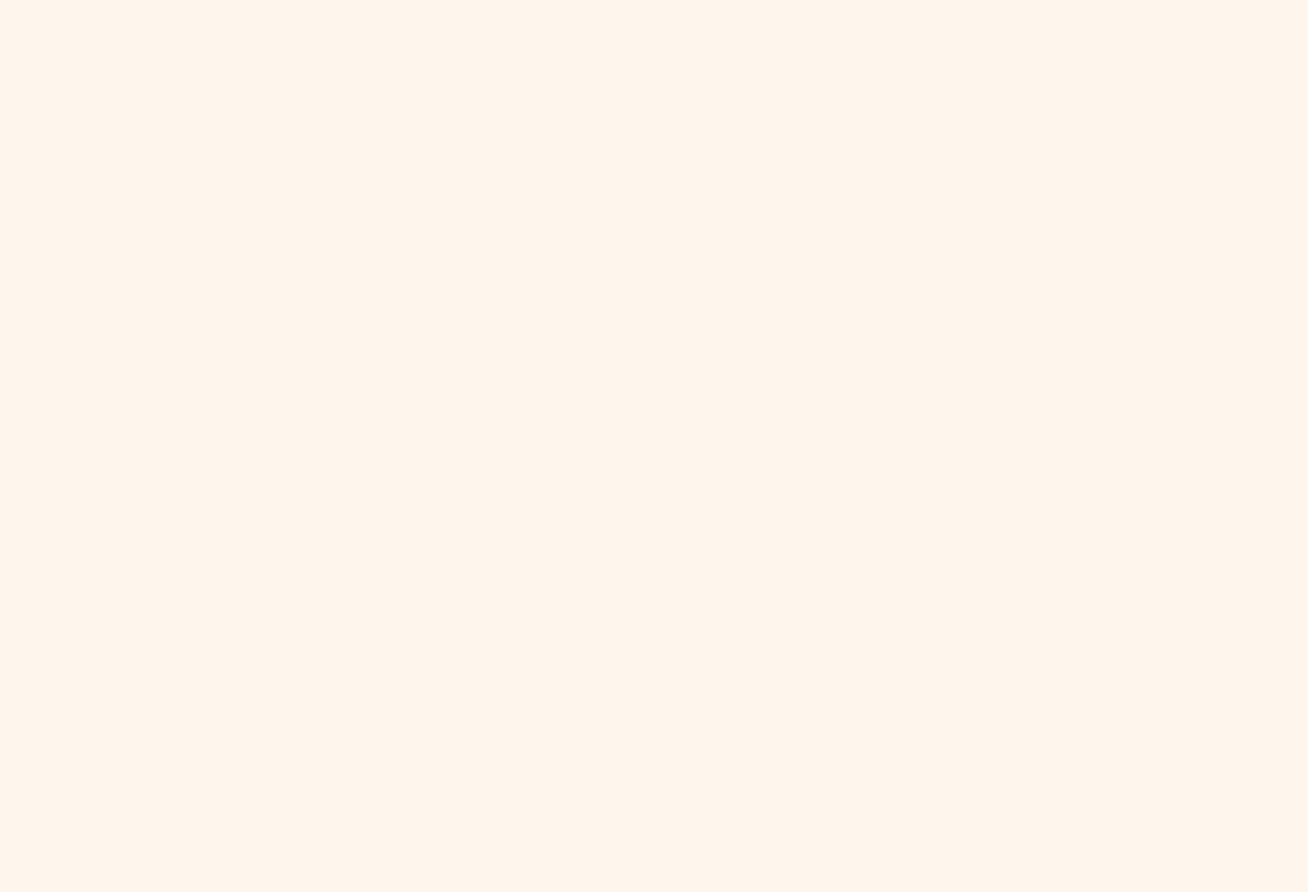
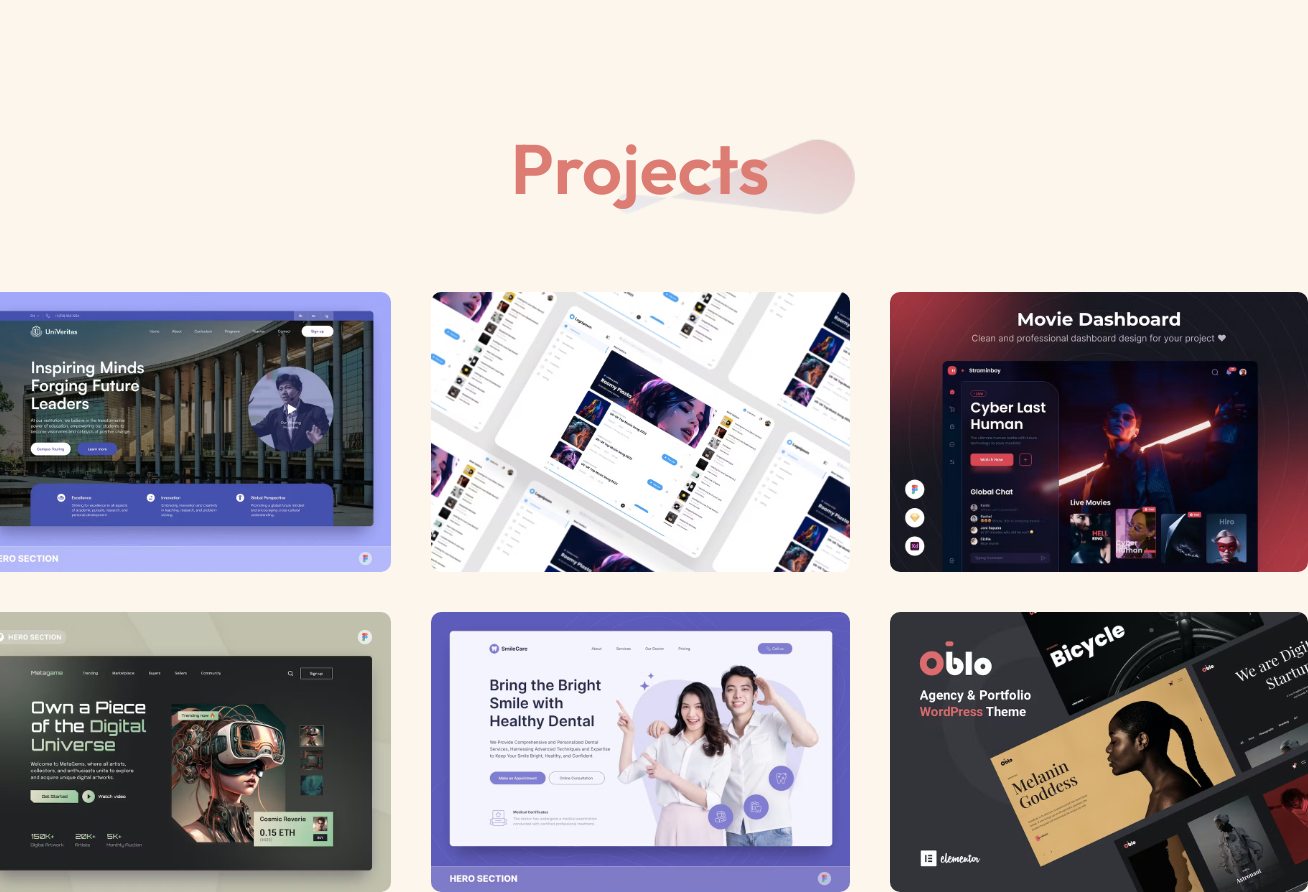
Before and after one commit to narapark7561/naraPortfolio, a React (Vite) app in the folder portfolio-react/: page / in a window 1280 px wide. Shown: the part 1760-2652 px from the top of the page, 1308 px wide, since content can reach past the window. Before the commit the page ends 1804 px from the top, so only its background shows below. Built offline with nearby package versions, Linux system fonts and the light colour scheme.

Commit message:
Working on css for project section

```diff
--- a/portfolio-react/src/App.jsx
+++ b/portfolio-react/src/App.jsx
@@ -2,6 +2,7 @@ import React from 'react'
 import Navbar from './Components/Navbar/Navbar'
 import Hero from './Components/Hero/Hero'
 import About from './Components/About/About'
+import MyWork from './Components/MyWork/MyWork'
 // import Experiences from './Components/Experiences/Experiences'
 
 const App = () => {
@@ -10,6 +11,7 @@ const App = () => {
       <Navbar />
       <Hero />
       <About />
+      <MyWork />
     </div>
   )
 }
--- a/portfolio-react/src/Components/MyWork/MyWork.css
+++ b/portfolio-react/src/Components/MyWork/MyWork.css
@@ -0,0 +1,35 @@
+
+.mywork{
+    display: flex;
+    flex-direction: column;
+    align-items: center;
+    justify-content: center;
+    gap:80px;
+    margin: 80px 170px;
+}
+
+.mywork-title{
+    position: relative;
+}
+
+.mywork-title h1{
+    padding: 0px 30px;
+    font-size:70px;
+    font-weight: 600;
+}
+
+.mywork-title img {
+    position: absolute;
+    top: 60%;
+    left: 80%;
+    transform: translate(-50%, -50%) scale(1.2);
+    z-index: -1;
+    opacity: 0.8;
+    pointer-events: none;
+}
+
+.mywork-container{
+    display: grid;
+    grid-template-columns: 1fr 1fr 1fr;
+    gap:40px;
+}
--- a/portfolio-react/src/Components/MyWork/MyWork.jsx
+++ b/portfolio-react/src/Components/MyWork/MyWork.jsx
@@ -0,0 +1,22 @@
+import React from 'react'
+import './MyWork.css'
+import theme_pattern from '../../assets/custom_theme_removed.png'
+import mywork_data from '../../assets/mywork_data'
+
+const MyWork = () => {
+  return (
+    <div className='mywork'>
+        <div className="mywork-title">
+            <h1>Projects</h1>
+            <img src={theme_pattern} alt=""/>
+        </div>
+        <div className="mywork-container">
+            {mywork_data.map((work, index) => {
+                return <img key={index} src={work.w_img} alt=""/>
+            })}
+        </div>
+    </div>
+  )
+}
+
+export default MyWork
```
